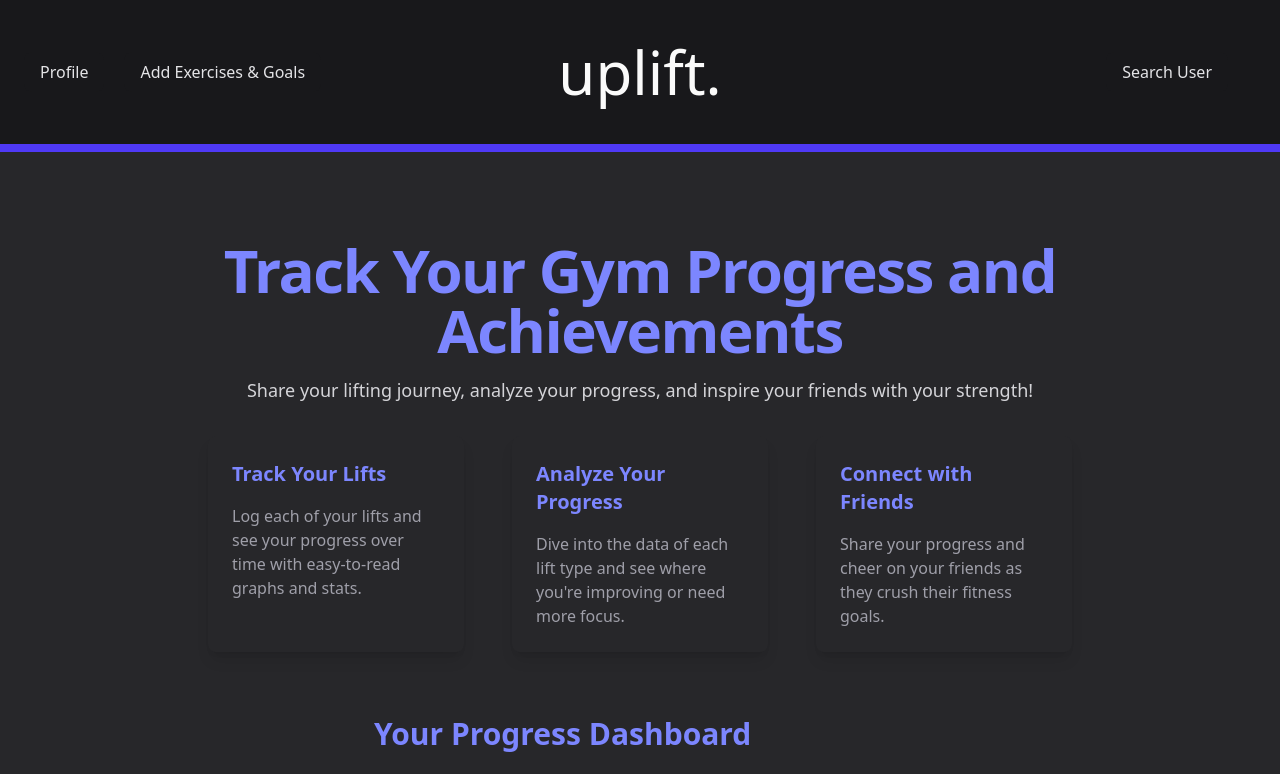
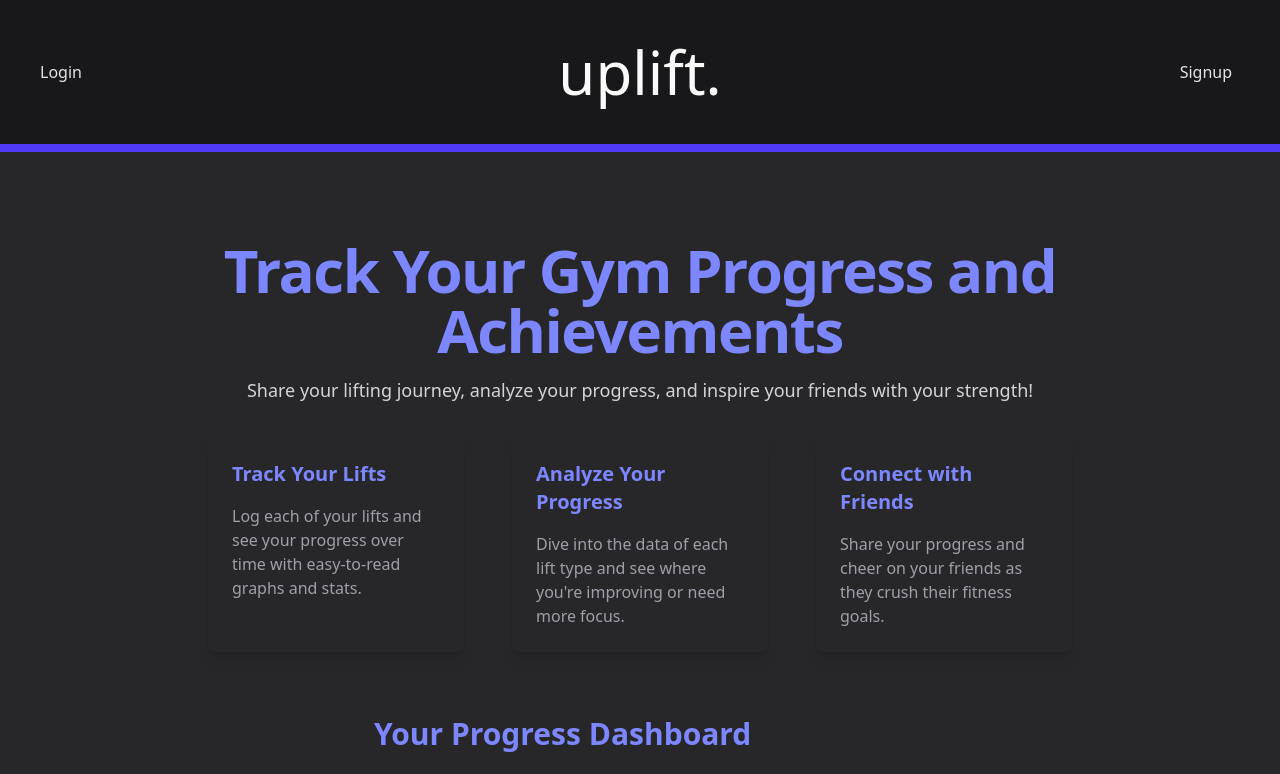
Before and after one commit to dylanboyer/uplift, a React (Vite) app: page / in a window 1280 px wide. Shown: the top 774 px of the page. Built offline with nearby package versions, Linux system fonts and the light colour scheme; no server answers.

Commit message:
fix nav bar for login or logged out

```diff
--- a/src/layouts/main-layout.tsx
+++ b/src/layouts/main-layout.tsx
@@ -18,12 +18,16 @@ export default function MainLayout() {
     return <div>Loading...</div>;
   }
 
+  const isLoggedIn = userID && !isLoggedOut;
+
   return (
     <div>
       <div className="outline-indigo-600 outline-8 v-screen grid grid-cols-3 gap-4 h-[18vh] min-w-screen bg-zinc-900 w-full max-w-none mb-8">
         <div className="content-center p-4">
           <NavigationMenu className="flex justify-around">
             <NavigationMenuList>
+              {isLoggedIn ? (
+                <>
                   <NavigationMenuItem className="p-2">
                     <Link to="/profile">
                       <div className="text-zinc-200 bg-zinc-900 hover:bg-indigo-600 hover:text-zinc-50 transition-all duration-300 transform hover:scale-105 hover:shadow-lg py-2 px-4 rounded-lg cursor-pointer">
@@ -38,6 +42,16 @@ export default function MainLayout() {
                       </div>
                     </Link>
                   </NavigationMenuItem>
+                </>
+              ) : (
+                <NavigationMenuItem className="p-2">
+                  <Link to="/login">
+                    <div className="text-zinc-200 bg-zinc-900 hover:bg-indigo-600 hover:text-zinc-50 transition-all duration-300 transform hover:scale-105 hover:shadow-lg py-2 px-4 rounded-lg cursor-pointer">
+                      Login
+                    </div>
+                  </Link>
+                </NavigationMenuItem>
+              )}
             </NavigationMenuList>
           </NavigationMenu>
         </div>
@@ -49,6 +63,8 @@ export default function MainLayout() {
         <div className="flex justify-around content-center text-right p-6">
           <NavigationMenu className="flex justify-around ml-auto">
             <NavigationMenuList>
+              {isLoggedIn ? (
+                <>
                   <NavigationMenuItem className="p-2">
                     <Link to="/search">
                       <div className="text-zinc-200 bg-zinc-900 hover:bg-indigo-600 hover:text-zinc-50 transition-all duration-300 transform hover:scale-105 hover:shadow-lg py-2 px-4 rounded-lg cursor-pointer">
@@ -57,7 +73,6 @@ export default function MainLayout() {
                     </Link>
                   </NavigationMenuItem>
                   <NavigationMenuItem className="p-2">
-                {userID && !isLoggedOut ? (
                     <Link to="/">
                       <div
                         className="text-zinc-200 bg-zinc-900 hover:bg-indigo-600 hover:text-zinc-50 transition-all duration-300 transform hover:scale-105 hover:shadow-lg py-2 px-4 rounded-lg cursor-pointer"
@@ -67,8 +82,19 @@ export default function MainLayout() {
                         {logoutLoading ? "Logging out..." : "Logout"}
                       </div>
                     </Link>
-                ) : null}
                   </NavigationMenuItem>
+                </>
+              ) : (
+                <>
+                  <NavigationMenuItem className="p-2">
+                    <Link to="/signup">
+                      <div className="text-zinc-200 bg-zinc-900 hover:bg-indigo-600 hover:text-zinc-50 transition-all duration-300 transform hover:scale-105 hover:shadow-lg py-2 px-4 rounded-lg cursor-pointer">
+                        Signup
+                      </div>
+                    </Link>
+                  </NavigationMenuItem>
+                </>
+              )}
             </NavigationMenuList>
           </NavigationMenu>
         </div>
```
Lines whose indentation alone changed are shown as unchanged.
